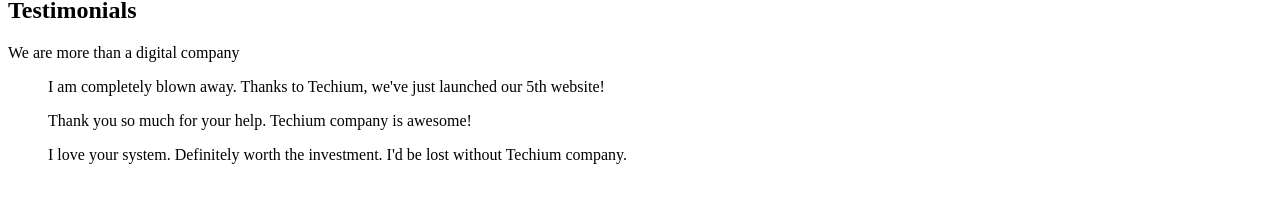
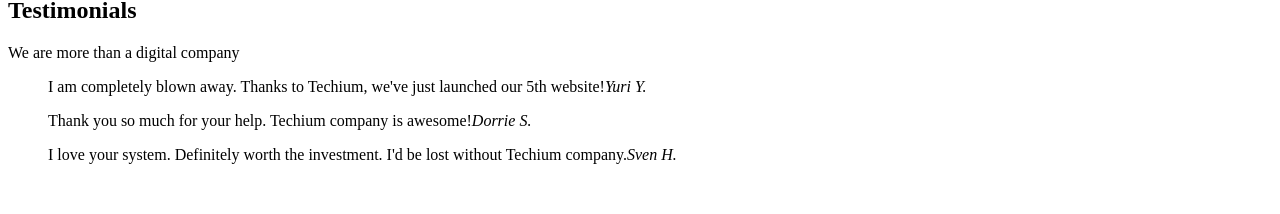
Before and after one commit to dlscoccia/holbertonschool-web_front_end, a plain HTML site: page 0x00-html_advanced/29-index.html in a window 1280 px wide. Shown: the part 1895-2109 px from the top of the page. Drawn offline with Linux system fonts and the light colour scheme.

Commit message:
using cite tags

```diff
--- a/0x00-html_advanced/29-index.html
+++ b/0x00-html_advanced/29-index.html
@@ -160,9 +160,9 @@
             <p>We are more than a digital company</p>
         </header>
         <div>
-            <article><blockquote cite="Yuri Y.">I am completely blown away. Thanks to Techium, we've just launched our 5th website!</blockquote></article>
-            <article><blockquote cite="Dorrie S.">Thank you so much for your help. Techium company is awesome!</blockquote></article>
-            <article><blockquote cite="Sven H.">I love your system. Definitely worth the investment. I'd be lost without Techium company.</blockquote></article>
+            <article><blockquote>I am completely blown away. Thanks to Techium, we've just launched our 5th website!<cite>Yuri Y.</cite></blockquote></article>
+            <article><blockquote>Thank you so much for your help. Techium company is awesome!<cite>Dorrie S.</cite></blockquote></article>
+            <article><blockquote>I love your system. Definitely worth the investment. I'd be lost without Techium company.<cite>Sven H.</cite></blockquote></article>
         </div>
         </div>
         </section>
```
